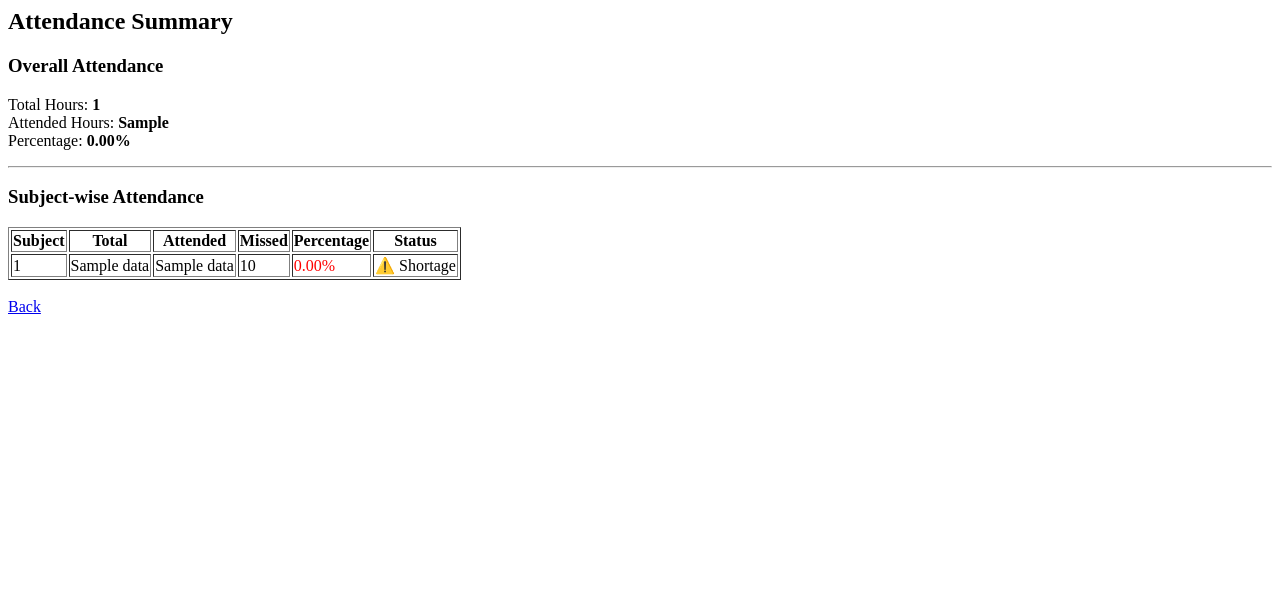
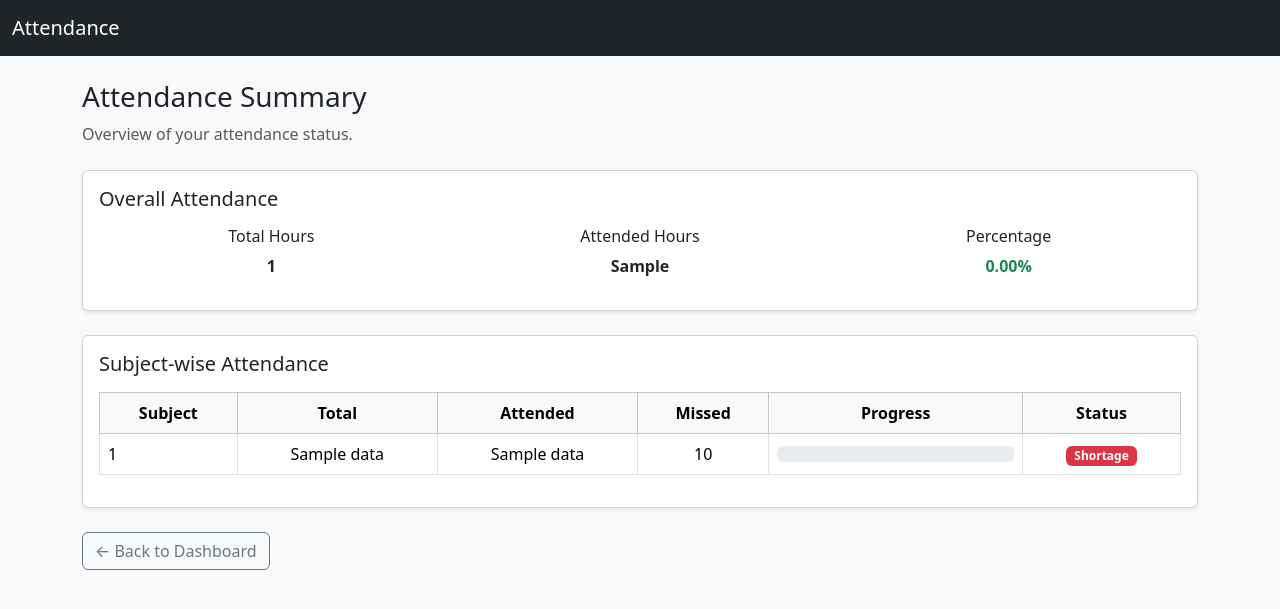
Before and after one commit to Jeffy723/Attendance-App, a Flask app: template templates/view_attendance.html in a window 1280 px wide. Shown: the top 609 px of the page. Run offline with Flask 3, Linux system fonts and the light colour scheme; the template is opened without the code that fills it: most values are stand-ins (such as "Sample title", 1, 10 or a date in 2020).

Commit message:
Improve View Attendance UI with progress bars

```diff
--- a/templates/view_attendance.html
+++ b/templates/view_attendance.html
@@ -1,56 +1,102 @@
-<h2>Attendance Summary</h2>
+{% extends "base.html" %}
+{% block title %}Attendance Summary{% endblock %}
 
-<h3>Overall Attendance</h3>
-<p>
-  Total Hours: <b>{{ total_all }}</b><br>
-  Attended Hours: <b>{{ attended_all }}</b><br>
-  Percentage:
+{% block content %}
+
+<div class="mb-4">
+  <h3>Attendance Summary</h3>
+  <p class="text-muted">
+    Overview of your attendance status.
+  </p>
+</div>
+
+<!-- Overall attendance -->
+<div class="card shadow-sm mb-4">
+  <div class="card-body">
+    <h5 class="card-title">Overall Attendance</h5>
+
+    <div class="row text-center mt-3">
+      <div class="col-md-4">
+        <h6>Total Hours</h6>
+        <p class="fw-bold">{{ total_all }}</p>
+      </div>
+      <div class="col-md-4">
+        <h6>Attended Hours</h6>
+        <p class="fw-bold">{{ attended_all }}</p>
+      </div>
+      <div class="col-md-4">
+        <h6>Percentage</h6>
         {% if overall_pct < 75 %}
-    <span style="color:red"><b>{{ "%.2f"|format(overall_pct) }}%</b></span>
+          <p class="fw-bold text-danger">
+            {{ "%.2f"|format(overall_pct) }}%
+          </p>
         {% else %}
-    <b>{{ "%.2f"|format(overall_pct) }}%</b>
+          <p class="fw-bold text-success">
+            {{ "%.2f"|format(overall_pct) }}%
+          </p>
         {% endif %}
-</p>
+      </div>
+    </div>
+  </div>
+</div>
 
-<hr>
+<!-- Subject-wise attendance -->
+<div class="card shadow-sm mb-4">
+  <div class="card-body">
+    <h5 class="card-title mb-3">Subject-wise Attendance</h5>
 
-<h3>Subject-wise Attendance</h3>
-
-<table border="1">
+    <div class="table-responsive">
+      <table class="table table-bordered align-middle text-center">
+        <thead class="table-light">
           <tr>
             <th>Subject</th>
             <th>Total</th>
             <th>Attended</th>
             <th>Missed</th>
-  <th>Percentage</th>
+            <th>Progress</th>
             <th>Status</th>
           </tr>
-
+        </thead>
+        <tbody>
           {% for d in data %}
           {% set missed = d[1] - d[2] %}
           {% set pct = (d[2] / d[1] * 100) if d[1] > 0 else 0 %}
           <tr>
-  <td>{{ d[0] }}</td>
+            <td class="text-start">{{ d[0] }}</td>
             <td>{{ d[1] }}</td>
             <td>{{ d[2] }}</td>
             <td>{{ missed }}</td>
-  <td>
-    {% if pct < 75 %}
-      <span style="color:red">{{ "%.2f"|format(pct) }}%</span>
-    {% else %}
-      {{ "%.2f"|format(pct) }}%
-    {% endif %}
+            <td style="min-width:140px">
+              <div class="progress">
+                <div
+                  class="progress-bar {% if pct < 75 %}bg-danger{% else %}bg-success{% endif %}"
+                  style="width: {{ pct }}%"
+                >
+                  {{ "%.0f"|format(pct) }}%
+                </div>
+              </div>
             </td>
             <td>
               {% if pct < 75 %}
-      ⚠️ Shortage
+                <span class="badge bg-danger">
+                  Shortage
+                </span>
               {% else %}
-      ✅ Safe
+                <span class="badge bg-success">
+                  Safe
+                </span>
               {% endif %}
             </td>
           </tr>
           {% endfor %}
+        </tbody>
       </table>
+    </div>
+  </div>
+</div>
 
-<br>
-<a href="/dashboard">Back</a>
+<a href="/dashboard" class="btn btn-outline-secondary">
+  ← Back to Dashboard
+</a>
+
+{% endblock %}
```
Lines whose indentation alone changed are shown as unchanged.
